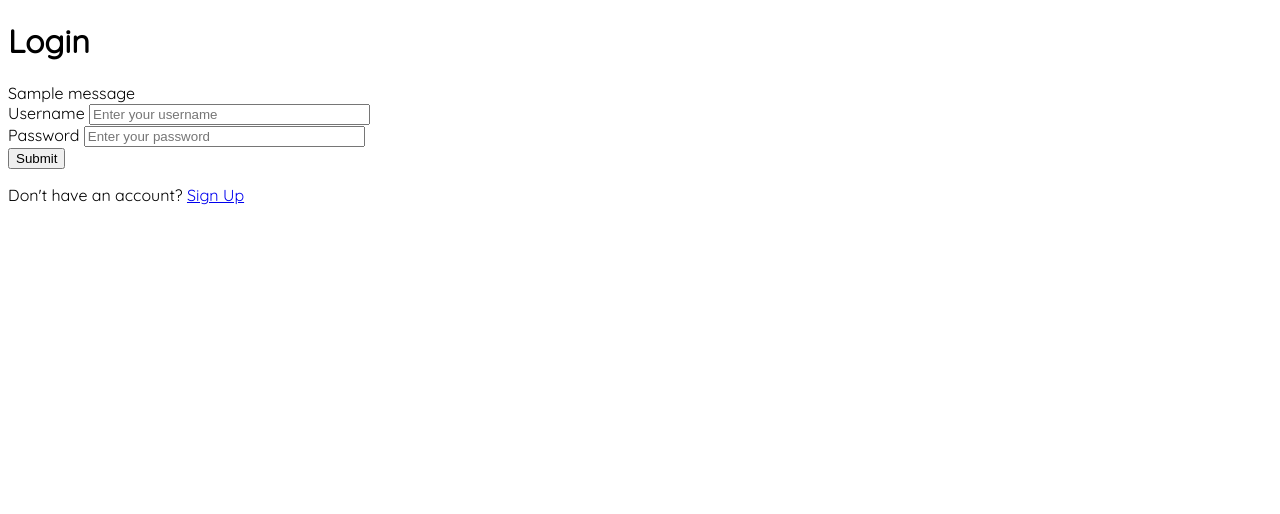
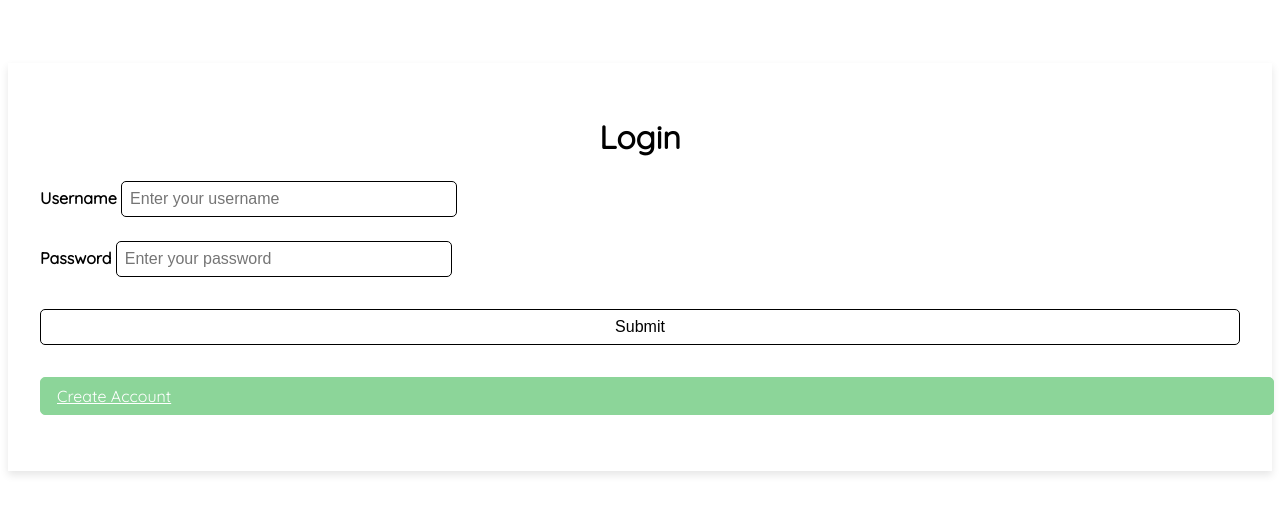
Before and after one commit to kur0neko/DesignWebsiteWithFlask, a Python web app: template Web App Tester/app/templates/login.html in a window 1280 px wide. Shown: the top 514 px of the page. Run offline with Jinja, Linux system fonts and the light colour scheme; the template is opened without the code that fills it, so the values that code supplies are empty, except form fields; tables that the repository leaves empty hold one stand-in row (values such as "Sample post"); one stand-in notice (Sample message) is shown; form fields are guessed from the names that the template uses.

Commit message:
add CSS style on Login page and create account

```diff
--- a/Web App Tester/app/templates/login.html
+++ b/Web App Tester/app/templates/login.html
@@ -5,46 +5,103 @@
   <meta charset="utf-8">
   <meta http-equiv="X-UA-Compatible" content="IE=edge">
   <meta name="viewport" content="width=device-width, initial-scale=1">
-    <!-- title of webpage-->
+  <!-- webpage title -->
   <title>NoteHub</title>
+
   <!-- pulled font from google api-->
   <link rel="stylesheet" href="https://fonts.googleapis.com/css?family=Quicksand">
 
   <style>
-
     /* set font family for the body*/
     body {
-        font-family: Quicksand
+      font-family: Quicksand;
     }
 
+    /* Styles for the form container */
+    .container {
+      margin-top: 5%;
+    }
 
+    .card {
+      box-shadow: 0 4px 8px rgba(0, 0, 0, 0.1);
+    }
+
+    .card-body {
+      padding: 2rem;
+    }
+
+    .card-title {
+      font-size: 2rem;
+      font-weight: bold;
+      text-align: center;
+      margin-bottom: 1.5rem;
+    }
+
+    /* Styles for the form elements */
+    .form-group {
+      margin-bottom: 1.5rem;
+    }
+
+    .form-control-label {
+      font-size: 1rem;
+      font-weight: bold;
+    }
+
+    .form-control {
+      font-size: 1rem;
+      padding: 0.5rem;
+      border-radius: 5px;
+      border: 1px solid #000000;
+    }
+
+    /* Styles for error messages */
+    .error {
+      color: red;
+    }
+
+    /* Styles for the submit and create account buttons */
+    .form-group.text-center {
+      margin-top: 2rem;
+    }
+
+    .btn {
+      font-size: 1rem;
+      padding: 0.5rem 1rem;
+      border-radius: 5px;
+      cursor: pointer;
+    }
+
+    .btn-primary {
+      background-color: #ffffff;
+      color: #000000;
+      border: 1px solid #000000;
+    }
+
+    .btn-secondary {
+      background-color: #8cd599;
+      color: #ffffff;
+      border: 1px solid #8cd599;
+    }
+
+    .btn-block {
+      display: block;
+      width: 100%;
+    }
+
+    .btn:hover {
+      filter: brightness(90%);
+    }
   </style>
+
 </head>
-
 
 <body>
 
-  <!-- Form to allow user to login -->
-  <div class="container mt-5">
-    <div class="row justify-content-center">
-      <div class="col-md-6">
-        <div class="card">
+  <!-- Form for user to log in -->
+  <div class="container">
+    <div class="card shadow">
       <div class="card-body">
-            <h1 class="card-title text-center mb-4">Login</h1>
-
-            <!-- Flash Messages -->
-            <div class="flash-messages">
-              {% with messages = get_flashed_messages() %}
-                {% if messages %}
-                  <div class="alert alert-danger">
-                    {% for message in messages %}
-                      {{ message }}
-                    {% endfor %}
-                  </div>
-                {% endif %}
-              {% endwith %}
-            </div>
-
+        <h1 class="card-title">Login</h1>
         <form action="" method="POST" novalidate>
           {{ form.hidden_tag() }}
 
@@ -54,25 +111,39 @@
             {{ form.username(size=32, class="form-control", placeholder="Enter your username") }}
           </div>
 
-              <!-- Password entered here -->
+          <!-- show error messages if form submission was invalid -->
+          <div class="error">
+            {% for error in form.username.errors %}
+            <span>{{ error }}</span><br>
+            {% endfor %}
+          </div>
+
+          <!-- Password here -->
           <div class="form-group">
             {{ form.password.label(class="form-control-label") }}
             {{ form.password(size=32, class="form-control", placeholder="Enter your password") }}
           </div>
 
-              <!-- Submit here -->
+          <!-- show error messages if form submission was invalid -->
+          <div class="error">
+            {% for error in form.password.errors %}
+            <span>{{ error }}</span><br>
+            {% endfor %}
+          </div>
+
+          <!-- Submit -->
           <div class="form-group text-center">
             {{ form.submit(class="btn btn-primary btn-block") }}
           </div>
         </form>
 
-            <!-- Sign Up Link -->
-            <div class="text-center">
-              <p>Don't have an account? <a href="{{ url_for('createaccount') }}">Sign Up</a></p>
-            </div>
-          </div>
+        <!-- Create Account button -->
+        <div class="form-group text-center">
+          <a href="{{ url_for('createaccount') }}" class="btn btn-secondary btn-block">Create Account</a>
         </div>
       </div>
     </div>
   </div>
 </body>
+
+</html>
```
Also changed, not shown: Web App Tester/app/static/styles.css (added, +117 -0 lines), Web App Tester/app/templates/createaccount.html (+97 -20 lines), Web App Tester/app/app.db. Lines whose indentation alone changed are shown as unchanged.
